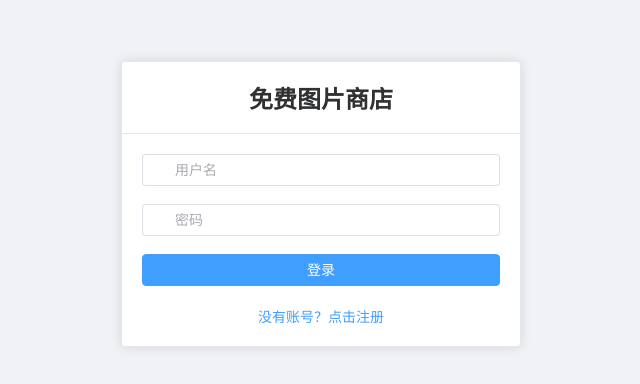
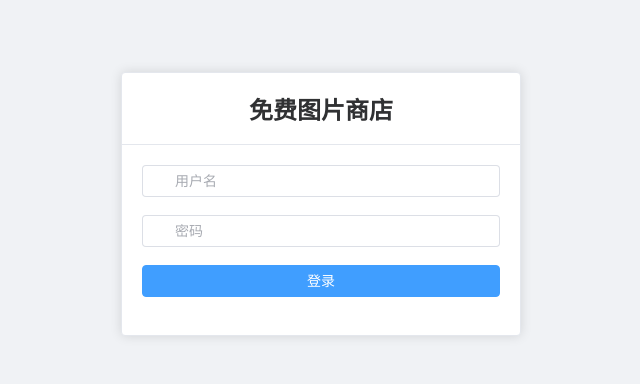
Before and after one commit to kuanglingli/wallpaper-management, a Vue app in the folder wallpaper-frontend/: page /login in a window 1280 px wide. Shown: the part 196-580 px from the top of the page, without its empty margins (319-959 px from the left). Built offline with nearby package versions, Linux system fonts and the light colour scheme.

Commit message:
简化版实现

```diff
--- a/wallpaper-frontend/src/views/login/index.vue
+++ b/wallpaper-frontend/src/views/login/index.vue
@@ -37,9 +37,9 @@
             登录
           </el-button>
         </el-form-item>
-        <div class="register-link">
+        <!-- <div class="register-link">
           <el-link type="primary" @click="goToRegister">没有账号？点击注册</el-link>
-        </div>
+        </div> -->
       </el-form>
     </el-card>
   </div>
```
